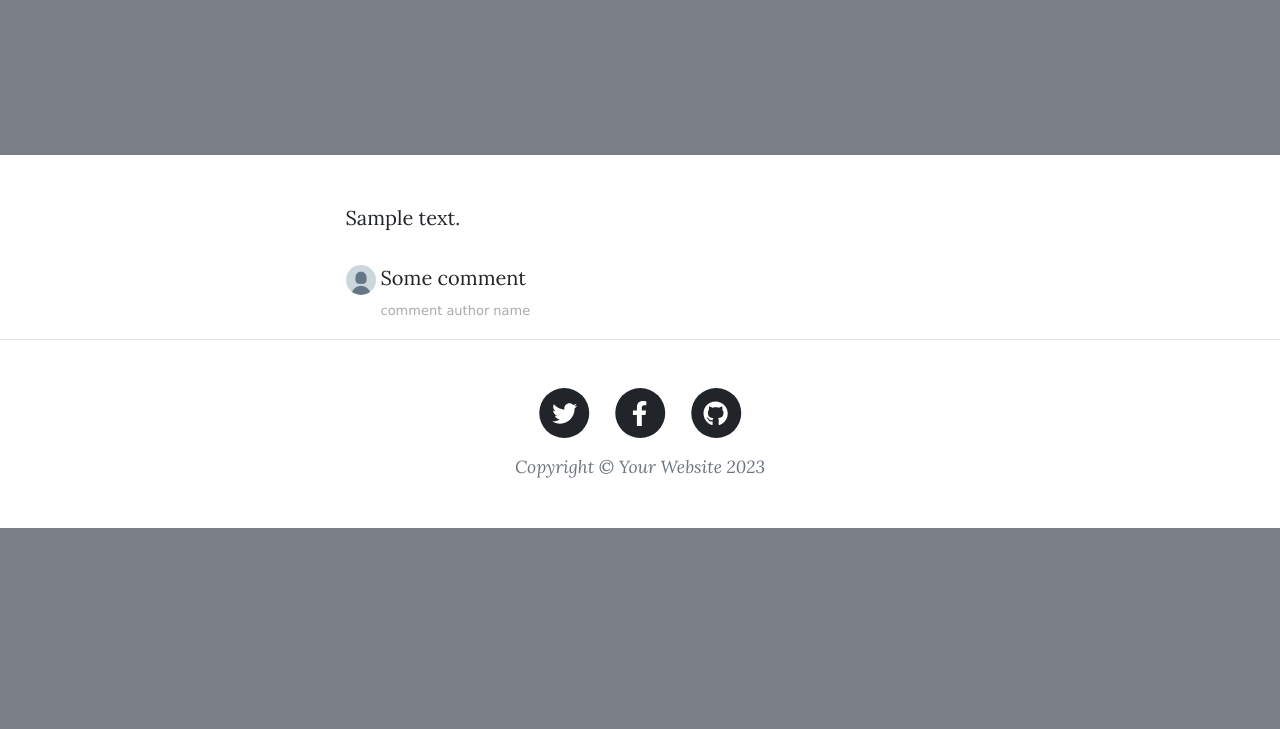
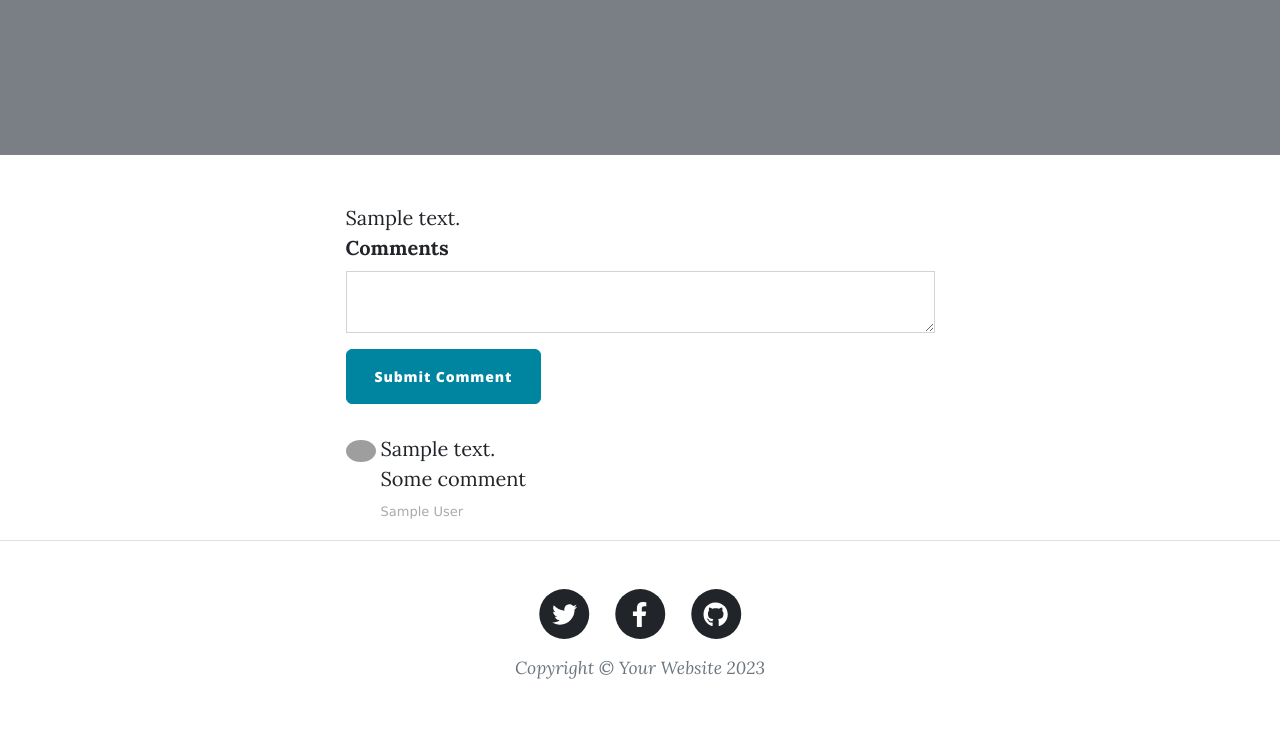
Before and after one commit to Prathyusha1993/day-69-python-advance-capstone-project-blog-part4-adding-users, a Flask app: page /post/1 in a window 1280 px wide. Shown: the part 411-1140 px from the top of the page. Before the commit the page ends 939 px from the top, so only its background shows below. Run offline with Flask 3, Linux system fonts and the light colour scheme; tables that the repository leaves empty hold one stand-in row (values such as "Sample post"); grey boxes marked "Sample" are stand-in pictures; some libraries are stand-ins or nearby versions; grey boxes are pictures that could not be loaded.

Commit message:
day 69 python challeneg advance capstone project project part4 adding register and login

```diff
--- a/day-69-starting-files-blog-with-users/forms.py
+++ b/day-69-starting-files-blog-with-users/forms.py
@@ -20,16 +20,19 @@ class CreatePostForm(FlaskForm):
 
 # TODO: Create a RegisterForm to register new users
 class RegisterForm(FlaskForm):
-    email: StringField(label='Email', validators=[DataRequired()])
-    password: StringField(label='Password', validators=[DataRequired()])
-    name: StringField(label='Name', validators=[DataRequired()])
-    submit: SubmitField(label='Sign Me Up')
+    email = StringField(label='Email', validators=[DataRequired()])
+    password = StringField(label='Password', validators=[DataRequired()])
+    name = StringField(label='Name', validators=[DataRequired()])
+    submit = SubmitField(label='Sign Me Up')
 
 
 # TODO: Create a LoginForm to login existing users
 class LoginForm(FlaskForm):
-    email: StringField(label='Email', validators=[DataRequired()])
-    password: StringField(label='Password', validators=[DataRequired()])
-    submit: SubmitField(label='Log In')
+    email = StringField(label='Email', validators=[DataRequired()])
+    password = StringField(label='Password', validators=[DataRequired()])
+    submit = SubmitField(label='Log In')
 
 # TODO: Create a CommentForm so users can leave comments below posts
+class CommentForm(FlaskForm):
+    comment_text = CKEditorField("Comments", validators=[DataRequired()])
+    submit = SubmitField('Submit Comment')
--- a/day-69-starting-files-blog-with-users/main.py
+++ b/day-69-starting-files-blog-with-users/main.py
@@ -1,4 +1,6 @@
 from datetime import date
+from email.policy import default
+
 from flask import Flask, abort, render_template, redirect, url_for, flash, request
 from flask_bootstrap import Bootstrap5
 from flask_ckeditor import CKEditor
@@ -10,7 +12,7 @@ from sqlalchemy import Integer, String, Text, ForeignKey
 from functools import wraps
 from werkzeug.security import generate_password_hash, check_password_hash
 # Import your forms from the forms.py
-from forms import CreatePostForm, RegisterForm, LoginForm
+from forms import CreatePostForm, RegisterForm, LoginForm, CommentForm
 
 
 '''
@@ -35,17 +37,35 @@ Bootstrap5(app)
 login_manager = LoginManager()
 login_manager.init_app(app)
 
+# for adding profile images to comment section
+gravatar = Gravatar(app,
+                    size=100,
+                    default='retro',
+                    rating='g',
+                    force_default=False,
+                    force_lower=False,
+                    use_ssl=False,
+                    base_url=None)
 # CREATE DATABASE
 class Base(DeclarativeBase):
     pass
 app.config['SQLALCHEMY_DATABASE_URI'] = 'sqlite:///posts.db'
-# app.config['SQLALCHEMY_DATABASE_URI'] = 'sqlite:///users.db'
 db = SQLAlchemy(model_class=Base)
 db.init_app(app)
 
 @login_manager.user_loader
 def load_user(user_id):
     return db.get_or_404(User, user_id)
+
+# TODO: Create a User table for all your registered users.
+class User(UserMixin, db.Model):
+    __tablename__='users'
+    id: Mapped[int] = mapped_column(Integer, primary_key=True)
+    email: Mapped[str] = mapped_column(String(100), unique=True)
+    password: Mapped[str] = mapped_column(String(100))
+    name: Mapped[str] = mapped_column(String(100))
+    posts = relationship('BlogPost', back_populates='author')
+    comments = relationship('Comment', back_populates='comment_author')
 
 # CONFIGURE TABLES
 class BlogPost(db.Model):
@@ -56,18 +76,19 @@ class BlogPost(db.Model):
     date: Mapped[str] = mapped_column(String(250), nullable=False)
     body: Mapped[str] = mapped_column(Text, nullable=False)
     img_url: Mapped[str] = mapped_column(String(250), nullable=False)
-    author_id = db.Column(db.Integer, db.ForeignKey('users.id'))
+    author_id: Mapped[int] = mapped_column(Integer, db.ForeignKey("users.id"))
     author = relationship('User', back_populates='posts')
+    comments=relationship('Comment', back_populates='parent_post')
 
+class Comment(db.Model):
+    __tablename__='comments'
+    id: Mapped[int] = mapped_column(Integer, primary_key=True)
+    author_id: Mapped[int] = mapped_column(Integer, db.ForeignKey('users.id'))
+    text: Mapped[str] = mapped_column(Text,nullable=False)
+    comment_author = relationship('User', back_populates='comments')
+    post_id: Mapped[int] = mapped_column(Integer, db.ForeignKey('blog_posts.id'))
+    parent_post = relationship('BlogPost', back_populates='comments')
 
-# TODO: Create a User table for all your registered users.
-class User(UserMixin, db.Model):
-    __tablename__='users'
-    id: Mapped[int] = mapped_column(Integer, primary_key=True)
-    email: Mapped[str] = mapped_column(String(100), unique=True)
-    password: Mapped[str] = mapped_column(String(100))
-    name: Mapped[str] = mapped_column(String(100))
-    posts = relationship('BlogPost', back_populates='author')
 
 with app.app_context():
     db.create_all()
@@ -98,7 +119,7 @@ def register():
         )
         db.session.add(new_user)
         db.session.commit()
-        load_user(new_user)
+        login_user(new_user)
         return redirect(url_for('get_all_posts'))
     return render_template("register.html", form=register_form, logged_in=current_user.is_authenticated)
 
@@ -108,10 +129,10 @@ def register():
 def login():
     login_form = LoginForm()
     if login_form.validate_on_submit():
-        email=login_form.email.data,
+        email=login_form.email.data
         password=login_form.password.data
 
-        result = db.session.execute(db.select(User).where(User.email) == email)
+        result = db.session.execute(db.select(User).where(User.email == email))
         user = result.scalar()
 
         # email doesnt exists nad password incorrect case
@@ -143,10 +164,24 @@ def get_all_posts():
 
 
 # TODO: Allow logged-in users to comment on posts
-@app.route("/post/<int:post_id>")
+@login_required
+@app.route("/post/<int:post_id>", methods=['GET', 'POST'])
 def show_post(post_id):
     requested_post = db.get_or_404(BlogPost, post_id)
-    return render_template("post.html", post=requested_post)
+    comment_form = CommentForm()
+    if comment_form.validate_on_submit():
+        if not current_user.is_authenticated:
+            flash('You need to login or register to comment')
+            return redirect(url_for('login'))
+        new_comment = Comment(
+            text=comment_form.comment_text.data,
+            comment_author=current_user,
+            parent_post=requested_post
+        )
+        db.session.add(new_comment)
+        db.session.commit()
+        return redirect(url_for('show_post', post_id=post_id))
+    return render_template("post.html", post=requested_post, form=comment_form)
 
 def admin_only(f):
     @wraps(f)
--- a/day-69-starting-files-blog-with-users/templates/post.html
+++ b/day-69-starting-files-blog-with-users/templates/post.html
@@ -1,5 +1,5 @@
 {% include "header.html" %}
-
+{% from "bootstrap5/form.html" import render_form %}
 <!-- Page Header-->
 <header class="masthead" style="background-image: url('{{post.img_url}}')">
   <div class="container position-relative px-4 px-lg-5">
@@ -38,18 +38,24 @@
 
         <!-- Comments Area -->
         <!-- TODO: Add a CKEditor for commenting below -->
+        {{ ckeditor.load() }}
+        {{ ckeditor.config(name='comment_text') }}
+        {{ render_form(form,novalidate=True, button_map={'submit': 'primary'}) }}
         <div class="comment">
           <!-- TODO: Show all the comments on a post -->
           <ul class="commentList">
+            {% for comment in post.comments: %}
             <li>
               <div class="commenterImage">
-                <img src="../static/assets/img/default-profile.jpg" />
+                <img src="{{ comment.comment_author.email | gravatar }}" />
               </div>
               <div class="commentText">
+                {{comment.text|safe}}
                 <p>Some comment</p>
-                <span class="date sub-text">comment author name</span>
+                <span class="date sub-text">{{comment.comment_author.name}}</span>
               </div>
             </li>
+            {% endfor %}
           </ul>
         </div>
       </div>
```
Also changed, not shown: day-69-starting-files-blog-with-users/instance/posts.db, day-69-starting-files-blog-with-users/instance/users.db (deleted).
